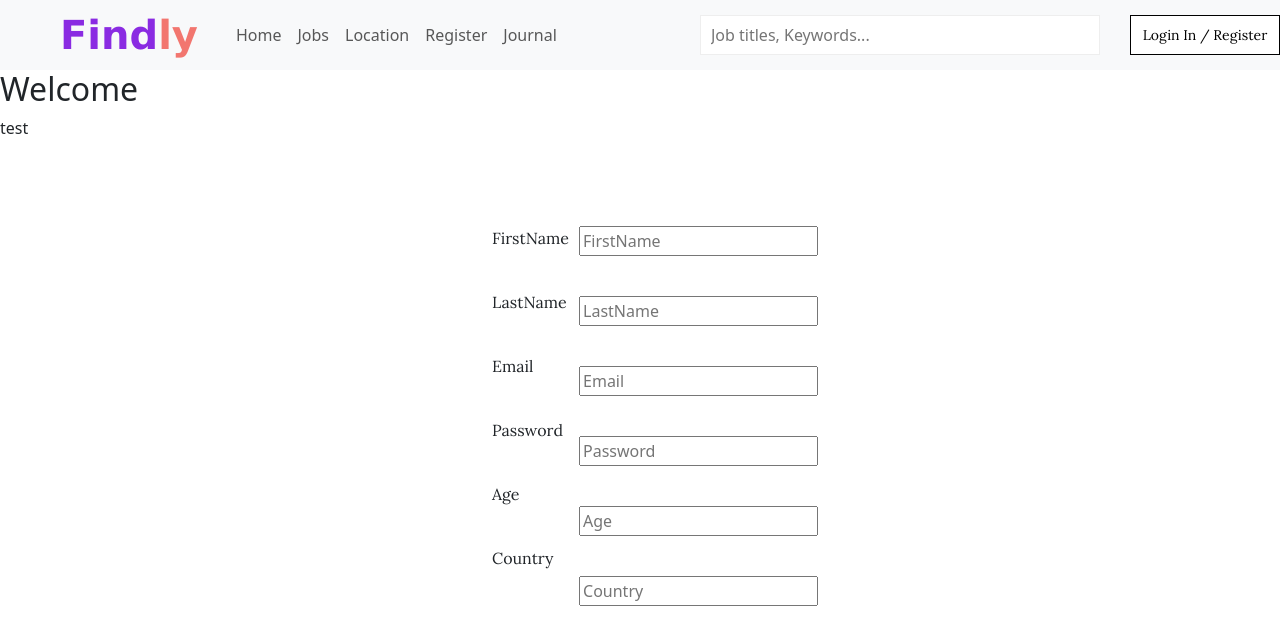
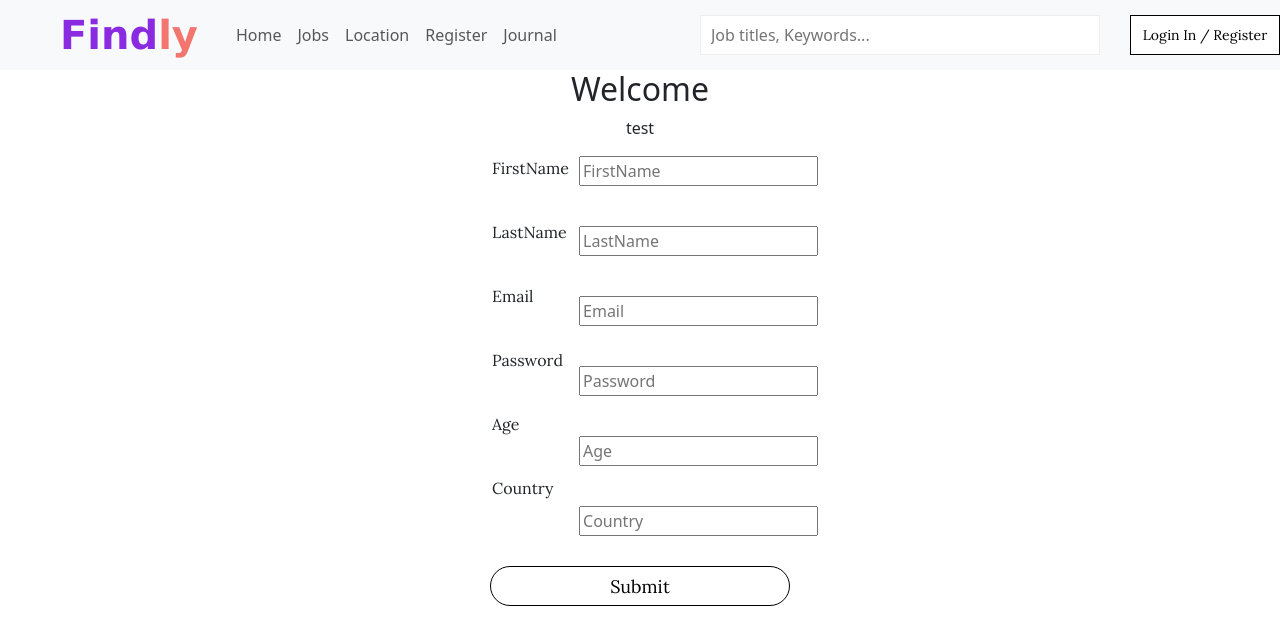
Before and after one commit to C14-MarwahHatamleh/MERAKI_Academy_Project_4, a React (Vite) app in the folder frontend/: page /Register in a window 1280 px wide. Shown: the top 644 px of the page. Built offline with nearby package versions, Linux system fonts and the light colour scheme.

Commit message:
added register componet to app

```diff
--- a/frontend/src/App.jsx
+++ b/frontend/src/App.jsx
@@ -3,10 +3,12 @@ import { Routes, Route } from "react-router-dom";
 import Navigation from "./components/navigation/Navigation";
 import Job from "./components/jobs/Job";
 import { Register } from "./components/Register/Register";
+import Home from "./components/Home/Home";
 
 import "./App.css";
 
 export const userContext = createContext();
+
 const App = () => {
   const [token, setToken] = useState(localStorage.getItem("token"));
   return (
@@ -17,6 +19,7 @@ const App = () => {
         </div>
         <>
         { <Routes>
+          <Route path="/home" element={<Home/>} />
           <Route path="/jobs" element={<Job/>} />
           <Route path="/Register" element={<Register/>} />
 
--- /dev/null
+++ b/frontend/src/components/Home/Home.jsx
@@ -0,0 +1,9 @@
+import React from 'react'
+
+const Home = () => {
+  return (
+    <div>Home</div>
+  )
+}
+
+export default Home
--- a/frontend/src/components/Register/Register.jsx
+++ b/frontend/src/components/Register/Register.jsx
@@ -1,7 +1,29 @@
+import { useNavigate } from "react-router-dom";
 import "./style.css";
-import React from "react";
+import React, { useState } from "react";
+import axios from "axios";
 
 export const Register = () => {
+  const navigate = useNavigate();
+  const [userInfo, setUserInfo] = useState({});
+  const [msg, setMsg] = useState("");
+  const [success, setSuccess] = useState(false);
+console.log(msg)
+  const Register = () => {
+    axios
+      .post("http://localhost:5000/users/register", userInfo)
+      .then((res) => {
+        setMsg("Registered Successfully");
+        navigate(`/home`);
+        setSuccess(true);
+
+      })
+      .catch((err) => {
+        setSuccess(false);
+        setMsg("Can't register please check the data again");
+      });
+  };
+
   return (
     <>
       <div className="containerRegister">
@@ -21,14 +43,64 @@ export const Register = () => {
             <label>Country</label>
           </div>
           <div className="inputs">
-            <input className="firstName" type="text" placeholder="FirstName" />
-            <input className="lastName" type="text" placeholder="LastName" />
-            <input className="email" type="email" placeholder="Email" />
-            <input className="password" type="password" placeholder="Password" />
-            <input className="age" type="number" placeholder="Age" />
-            <input className="country" type="text" placeholder="Country" />
+            <input
+              onChange={(e) => {
+                setUserInfo({ ...userInfo, firstName: e.target.value });
+              }}
+              className="firstName"
+              type="text"
+              placeholder="FirstName"
+            />
+            <input
+              onChange={(e) => {
+                setUserInfo({ ...userInfo, lastName: e.target.value });
+              }}
+              className="lastName"
+              type="text"
+              placeholder="LastName"
+            />
+            <input
+              onChange={(e) => {
+                setUserInfo({ ...userInfo, email: e.target.value });
+              }}
+              className="email"
+              type="email"
+              placeholder="Email"
+            />
+            <input
+              onChange={(e) => {
+                setUserInfo({ ...userInfo, password: e.target.value });
+              }}
+              className="password"
+              type="password"
+              placeholder="Password"
+            />
+            <input
+              onChange={(e) => {
+                setUserInfo({ ...userInfo, age: e.target.value });
+              }}
+              className="age"
+              type="text"
+              placeholder="Age"
+            />
+            <input
+              onChange={(e) => {
+                setUserInfo({ ...userInfo, country: e.target.value });
+              }}
+              className="country"
+              type="text"
+              placeholder="Country"
+            />
           </div>
         </div>
+        <div className="btnSubmit">
+          <button className="submit" onClick={Register}>
+            Submit
+          </button>
+        </div>
+
+        {msg && <div className= {success? "success" : "failed"}> <p>{msg}</p></div>}
+
         {/* <div className="features">
           <p>test</p>
         </div> */}
--- a/frontend/src/components/Register/style.css
+++ b/frontend/src/components/Register/style.css
@@ -1,11 +1,16 @@
 
+.containerRegister{
+    display: flex;
+    flex-direction: column;
+    justify-content: center;
+align-items: center;
+}
 
 .register{
 display: flex;
 flex-direction: row;
 justify-content: center;
-position: relative;
-top: 70px;
+
 }
 
 .labels{
@@ -24,3 +29,19 @@ top: 70px;
     flex-direction: column;
     gap: 40px;
 }
+
+
+.btnSubmit{
+margin-top: 30px;
+}
+
+.submit{
+    border-radius: 20px;
+    height: 40px;
+    width: 300px;
+    font-size: 18px;
+    border: 1px solid;
+    background-color: #ffffff;
+    color: #000000;
+    font-family: Lora, serif;
+}
--- a/frontend/src/components/navigation/Navigation.jsx
+++ b/frontend/src/components/navigation/Navigation.jsx
@@ -24,6 +24,9 @@ const Navigation = () => {
         >
           <span class="navbar-toggler-icon"></span>
         </button> */}
+
+
+
         <div className="collapse navbar-collapse" id="navbarTogglerDemo01">
           <span className="logo">
             Find<span className="ly">ly</span>{" "}
@@ -68,4 +71,6 @@ const Navigation = () => {
   );
 };
 
+
+
 export default Navigation;
```
Also changed, not shown: frontend/src/components/Home/style.css (added).
